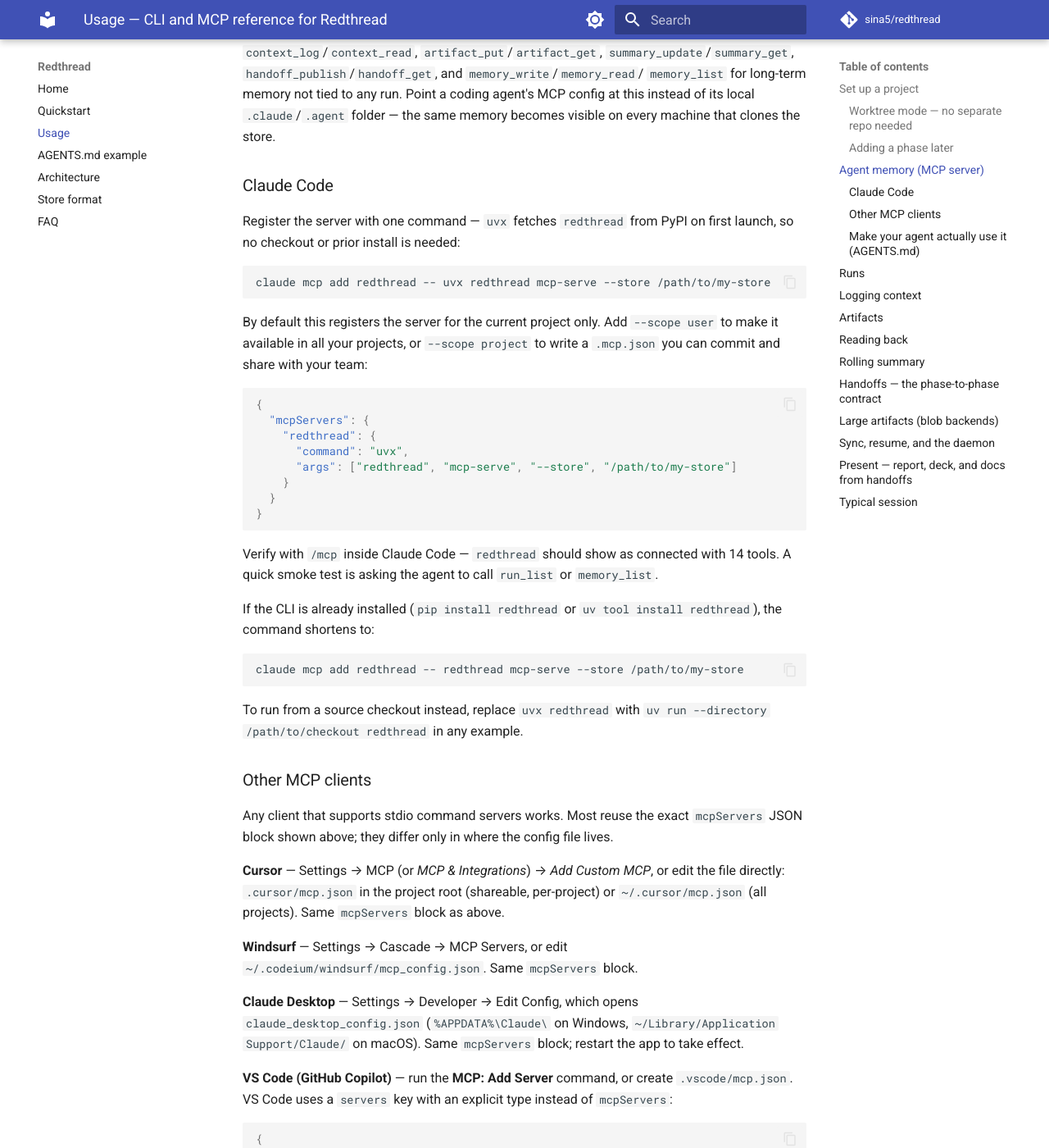
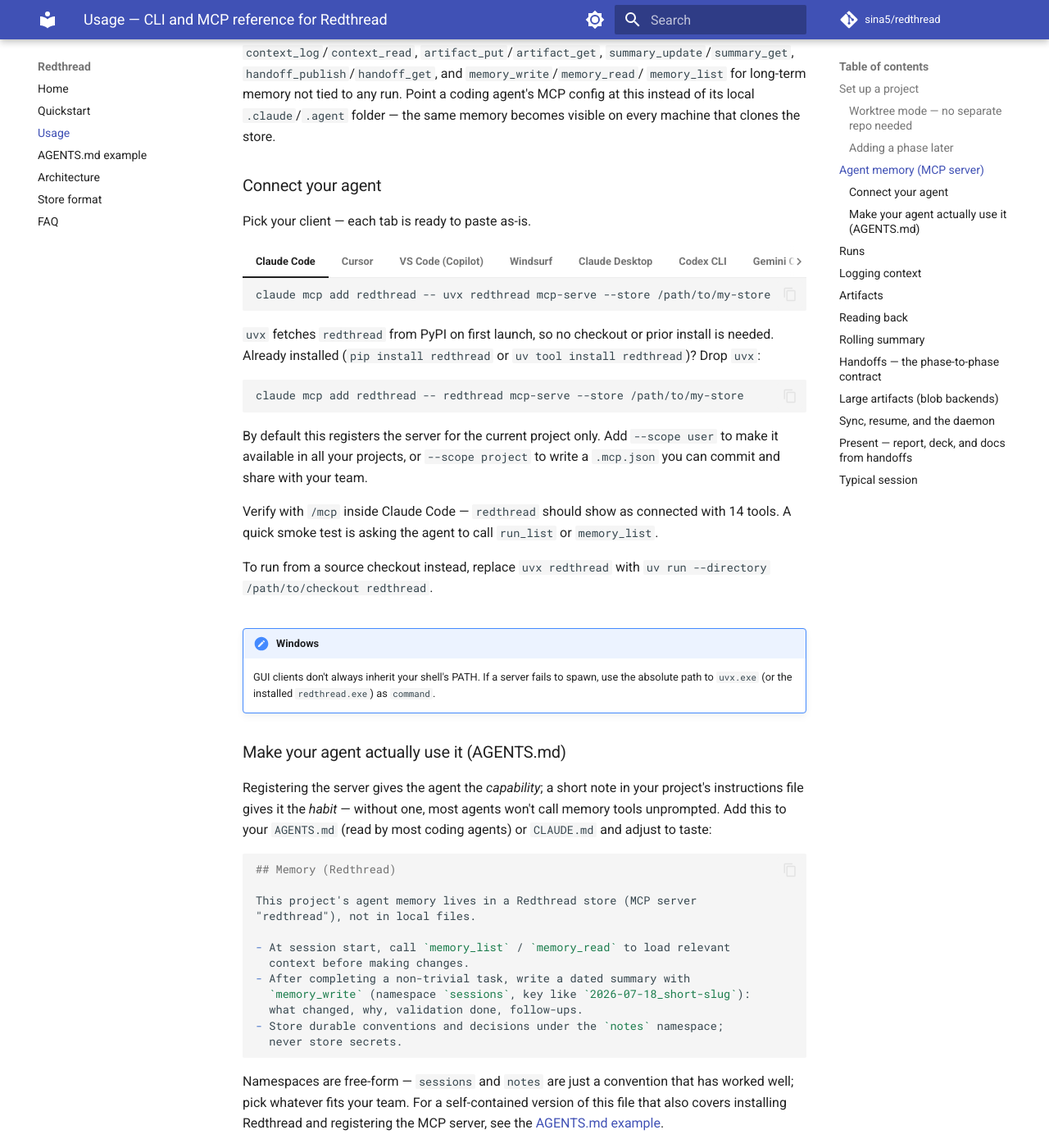
Before and after one commit to sina5/redthread, an MkDocs documentation site: the page built from docs/usage.md, in a window 1280 px wide and 1400 px high, scrolled down 1175 px. Shown: the whole window at 82% size. Built offline with MkDocs 1.6.1 and Material for MkDocs 9.7.7, drawn with Linux system fonts in a browser that asks for light colours; comment, search, counter and statistics services are not loaded; some of the changed text lies outside the part shown.

Commit message:
Enhance documentation clarity and structure; update AGENTS.md, index.md, quickstart.md, and usage.md with improved instructions and examples. Add tabbed content support in mkdocs configuration.

````diff
--- a/docs/agents-md.md
+++ b/docs/agents-md.md
@@ -78,8 +78,8 @@
 `uv tool install` and `pip install` are equivalent here — pick whichever
 your team already standardizes on. If you'd rather not require a prior
 install at all, swap the `mcp add` line for the `uvx`-based one from
-[Usage](usage.md#claude-code), which fetches `redthread` from PyPI on
-first launch with no separate install step:
+[Usage](usage.md#connect-your-agent), which fetches `redthread` from PyPI
+on first launch with no separate install step:
 
 ```bash
 claude mcp add redthread -- uvx redthread mcp-serve --store ./redthread-store
--- a/docs/quickstart.md
+++ b/docs/quickstart.md
@@ -21,24 +21,54 @@
 
 ## Give your coding agent portable memory (MCP)
 
-Create a store and register it with Claude Code:
+Create a store, then register it with your agent — pick your client:
 
 ```bash
 redthread init my-project --phases build,test,present --store ./my-store
-
-claude mcp add redthread -- redthread mcp-serve --store ./my-store
 ```
 
-No prior install? `uvx` fetches `redthread` from PyPI on first launch, so
-this works even without the `pip install`/`uv tool install` step above:
+=== "Claude Code"
 
-```bash
-claude mcp add redthread -- uvx redthread mcp-serve --store ./my-store
-```
+    ```bash
+    claude mcp add redthread -- uvx redthread mcp-serve --store ./my-store
+    ```
 
-Verify with `/mcp` inside Claude Code — `redthread` should show as
-connected with 14 tools. Ask the agent to call `memory_write`, then
-`memory_list`, and you'll see the files land under `memory/` in the store.
+    Already have `redthread` installed? Drop `uvx`:
+
+    ```bash
+    claude mcp add redthread -- redthread mcp-serve --store ./my-store
+    ```
+
+    Verify with `/mcp` inside Claude Code — `redthread` should show as
+    connected with 14 tools.
+
+=== "Cursor"
+
+    Cursor installs MCP servers via a deeplink rather than a CLI command.
+    This generates one and opens it, using only Python (already a
+    Redthread dependency):
+
+    ```bash
+    python -c "
+    import base64, json, webbrowser
+    config = {'command': 'uvx', 'args': ['redthread', 'mcp-serve', '--store', './my-store']}
+    encoded = base64.b64encode(json.dumps(config).encode()).decode()
+    webbrowser.open(f'cursor://anysphere.cursor-deeplink/mcp/install?name=redthread&config={encoded}')
+    "
+    ```
+
+    Accept the install confirmation Cursor opens with to finish.
+
+=== "VS Code (Copilot)"
+
+    ```bash
+    code --add-mcp '{"name":"redthread","command":"uvx","args":["redthread","mcp-serve","--store","./my-store"]}'
+    ```
+
+    Use `code-insiders` instead of `code` if you're on the Insiders build.
+
+Ask the agent to call `memory_write`, then `memory_list`, and you'll see
+the files land under `memory/` in the store.
 
 Then make the agent use its memory *unprompted*: add a short policy note
 to your project's `AGENTS.md` or `CLAUDE.md` — copy the
@@ -53,9 +83,9 @@
 ```
 
 Any other machine — or teammate, or agent — that clones the store now sees
-the same memory. Cursor, Windsurf, Claude Desktop, VS Code, Codex CLI, and
-Gemini CLI connect with the same server command; see
-[MCP client setup](usage.md#agent-memory-mcp-server) for each config.
+the same memory. Windsurf, Claude Desktop, Codex CLI, Gemini CLI, and the
+Claude Agent SDK connect just as easily; see the
+[full per-client reference](usage.md#connect-your-agent) for each.
 
 ## 60-second CLI walkthrough
 
--- a/docs/usage.md
+++ b/docs/usage.md
@@ -65,109 +65,172 @@
 agent's MCP config at this instead of its local `.claude`/`.agent` folder —
 the same memory becomes visible on every machine that clones the store.
 
-### Claude Code
+### Connect your agent
 
-Register the server with one command — `uvx` fetches `redthread` from
-PyPI on first launch, so no checkout or prior install is needed:
+Pick your client — each tab is ready to paste as-is.
 
-```bash
-claude mcp add redthread -- uvx redthread mcp-serve --store /path/to/my-store
-```
+=== "Claude Code"
 
-By default this registers the server for the current project only. Add
-`--scope user` to make it available in all your projects, or
-`--scope project` to write a `.mcp.json` you can commit and share with
-your team:
+    ```bash
+    claude mcp add redthread -- uvx redthread mcp-serve --store /path/to/my-store
+    ```
 
-```json
-{
-  "mcpServers": {
-    "redthread": {
-      "command": "uvx",
-      "args": ["redthread", "mcp-serve", "--store", "/path/to/my-store"]
+    `uvx` fetches `redthread` from PyPI on first launch, so no checkout or
+    prior install is needed. Already installed (`pip install redthread` or
+    `uv tool install redthread`)? Drop `uvx`:
+
+    ```bash
+    claude mcp add redthread -- redthread mcp-serve --store /path/to/my-store
+    ```
+
+    By default this registers the server for the current project only. Add
+    `--scope user` to make it available in all your projects, or
+    `--scope project` to write a `.mcp.json` you can commit and share with
+    your team.
+
+    Verify with `/mcp` inside Claude Code — `redthread` should show as
+    connected with 14 tools. A quick smoke test is asking the agent to call
+    `run_list` or `memory_list`.
+
+    To run from a source checkout instead, replace `uvx redthread` with
+    `uv run --directory /path/to/checkout redthread`.
+
+=== "Cursor"
+
+    Cursor doesn't have a CLI `add` command — the closest equivalent is a
+    one-click install deeplink. This generates one and opens it, using only
+    Python (already a Redthread dependency, so nothing extra to install):
+
+    ```bash
+    python -c "
+    import base64, json, webbrowser
+    config = {'command': 'uvx', 'args': ['redthread', 'mcp-serve', '--store', '/path/to/my-store']}
+    encoded = base64.b64encode(json.dumps(config).encode()).decode()
+    webbrowser.open(f'cursor://anysphere.cursor-deeplink/mcp/install?name=redthread&config={encoded}')
+    "
+    ```
+
+    Cursor opens with an install confirmation — accept it to finish.
+
+    To configure by hand instead: Settings → MCP (or *MCP & Integrations*)
+    → *Add Custom MCP*, or edit `.cursor/mcp.json` (project, shareable) /
+    `~/.cursor/mcp.json` (all projects):
+
+    ```json
+    {
+      "mcpServers": {
+        "redthread": {
+          "command": "uvx",
+          "args": ["redthread", "mcp-serve", "--store", "/path/to/my-store"]
+        }
+      }
     }
-  }
-}
-```
+    ```
 
-Verify with `/mcp` inside Claude Code — `redthread` should show as
-connected with 14 tools. A quick smoke test is asking the agent to call
-`run_list` or `memory_list`.
+=== "VS Code (Copilot)"
 
-If the CLI is already installed (`pip install redthread` or
-`uv tool install redthread`), the command shortens to:
+    ```bash
+    code --add-mcp '{"name":"redthread","command":"uvx","args":["redthread","mcp-serve","--store","/path/to/my-store"]}'
+    ```
 
-```bash
-claude mcp add redthread -- redthread mcp-serve --store /path/to/my-store
-```
+    Use `code-insiders` instead of `code` if you're on the Insiders build.
 
-To run from a source checkout instead, replace `uvx redthread` with
-`uv run --directory /path/to/checkout redthread` in any example.
+    To configure by hand instead: run **MCP: Add Server** in the Command
+    Palette, or create `.vscode/mcp.json`. VS Code uses a `servers` key
+    with an explicit type instead of `mcpServers`:
 
-### Other MCP clients
+    ```json
+    {
+      "servers": {
+        "redthread": {
+          "type": "stdio",
+          "command": "uvx",
+          "args": ["redthread", "mcp-serve", "--store", "/path/to/my-store"]
+        }
+      }
+    }
+    ```
 
-Any client that supports stdio command servers works. Most reuse the
-exact `mcpServers` JSON block shown above; they differ only in where the
-config file lives.
+=== "Windsurf"
 
-**Cursor** — Settings → MCP (or *MCP & Integrations*) → *Add Custom MCP*,
-or edit the file directly: `.cursor/mcp.json` in the project root
-(shareable, per-project) or `~/.cursor/mcp.json` (all projects). Same
-`mcpServers` block as above.
+    No CLI equivalent — edit the config directly: Settings → Cascade → MCP
+    Servers, or `~/.codeium/windsurf/mcp_config.json`:
 
-**Windsurf** — Settings → Cascade → MCP Servers, or edit
-`~/.codeium/windsurf/mcp_config.json`. Same `mcpServers` block.
+    ```json
+    {
+      "mcpServers": {
+        "redthread": {
+          "command": "uvx",
+          "args": ["redthread", "mcp-serve", "--store", "/path/to/my-store"]
+        }
+      }
+    }
+    ```
 
-**Claude Desktop** — Settings → Developer → Edit Config, which opens
-`claude_desktop_config.json` (`%APPDATA%\Claude\` on Windows,
-`~/Library/Application Support/Claude/` on macOS). Same `mcpServers`
-block; restart the app to take effect.
+=== "Claude Desktop"
 
-**VS Code (GitHub Copilot)** — run the **MCP: Add Server** command, or
-create `.vscode/mcp.json`. VS Code uses a `servers` key with an explicit
-type instead of `mcpServers`:
+    No CLI equivalent — Settings → Developer → Edit Config, which opens
+    `claude_desktop_config.json` (`%APPDATA%\Claude\` on Windows,
+    `~/Library/Application Support/Claude/` on macOS). Restart the app
+    after saving.
 
-```json
-{
-  "servers": {
-    "redthread": {
-      "type": "stdio",
-      "command": "uvx",
-      "args": ["redthread", "mcp-serve", "--store", "/path/to/my-store"]
+    ```json
+    {
+      "mcpServers": {
+        "redthread": {
+          "command": "uvx",
+          "args": ["redthread", "mcp-serve", "--store", "/path/to/my-store"]
+        }
+      }
     }
-  }
-}
-```
+    ```
 
-**Codex CLI** — add a TOML table to `~/.codex/config.toml`:
+=== "Codex CLI"
 
-```toml
-[mcp_servers.redthread]
-command = "uvx"
-args = ["redthread", "mcp-serve", "--store", "/path/to/my-store"]
-```
+    Add a TOML table to `~/.codex/config.toml`:
 
-**Gemini CLI** — add the standard `mcpServers` block to
-`~/.gemini/settings.json` (or `.gemini/settings.json` in the project).
+    ```toml
+    [mcp_servers.redthread]
+    command = "uvx"
+    args = ["redthread", "mcp-serve", "--store", "/path/to/my-store"]
+    ```
 
-**Claude Agent SDK** — pass the server definition programmatically:
+=== "Gemini CLI"
 
-```python
-from claude_agent_sdk import ClaudeAgentOptions
+    Add the standard `mcpServers` block to `~/.gemini/settings.json` (or
+    `.gemini/settings.json` in the project):
 
-options = ClaudeAgentOptions(
-    mcp_servers={
+    ```json
+    {
+      "mcpServers": {
         "redthread": {
-            "command": "uvx",
-            "args": ["redthread", "mcp-serve", "--store", "/path/to/my-store"],
+          "command": "uvx",
+          "args": ["redthread", "mcp-serve", "--store", "/path/to/my-store"]
         }
+      }
     }
-)
-```
+    ```
+
+=== "Claude Agent SDK"
+
+    Pass the server definition programmatically:
+
+    ```python
+    from claude_agent_sdk import ClaudeAgentOptions
+
+    options = ClaudeAgentOptions(
+        mcp_servers={
+            "redthread": {
+                "command": "uvx",
+                "args": ["redthread", "mcp-serve", "--store", "/path/to/my-store"],
+            }
+        }
+    )
+    ```
 
 !!! note "Windows"
-    GUI clients don't always inherit your shell's PATH. If the server
-    fails to spawn, use the absolute path to `uvx.exe` (or the installed
+    GUI clients don't always inherit your shell's PATH. If a server fails
+    to spawn, use the absolute path to `uvx.exe` (or the installed
     `redthread.exe`) as `command`.
 
 ### Make your agent actually use it (AGENTS.md)
--- a/mkdocs.yml
+++ b/mkdocs.yml
@@ -31,6 +31,7 @@
     - navigation.sections
     - navigation.top
     - content.code.copy
+    - content.tabs.link
     - search.suggest
 
 markdown_extensions:
@@ -39,6 +40,8 @@
   - pymdownx.superfences
   - pymdownx.highlight
   - pymdownx.inlinehilite
+  - pymdownx.tabbed:
+      alternate_style: true
   - tables
   - toc:
       permalink: true
````
Also changed, not shown: docs/index.md (+2 -2 lines).
